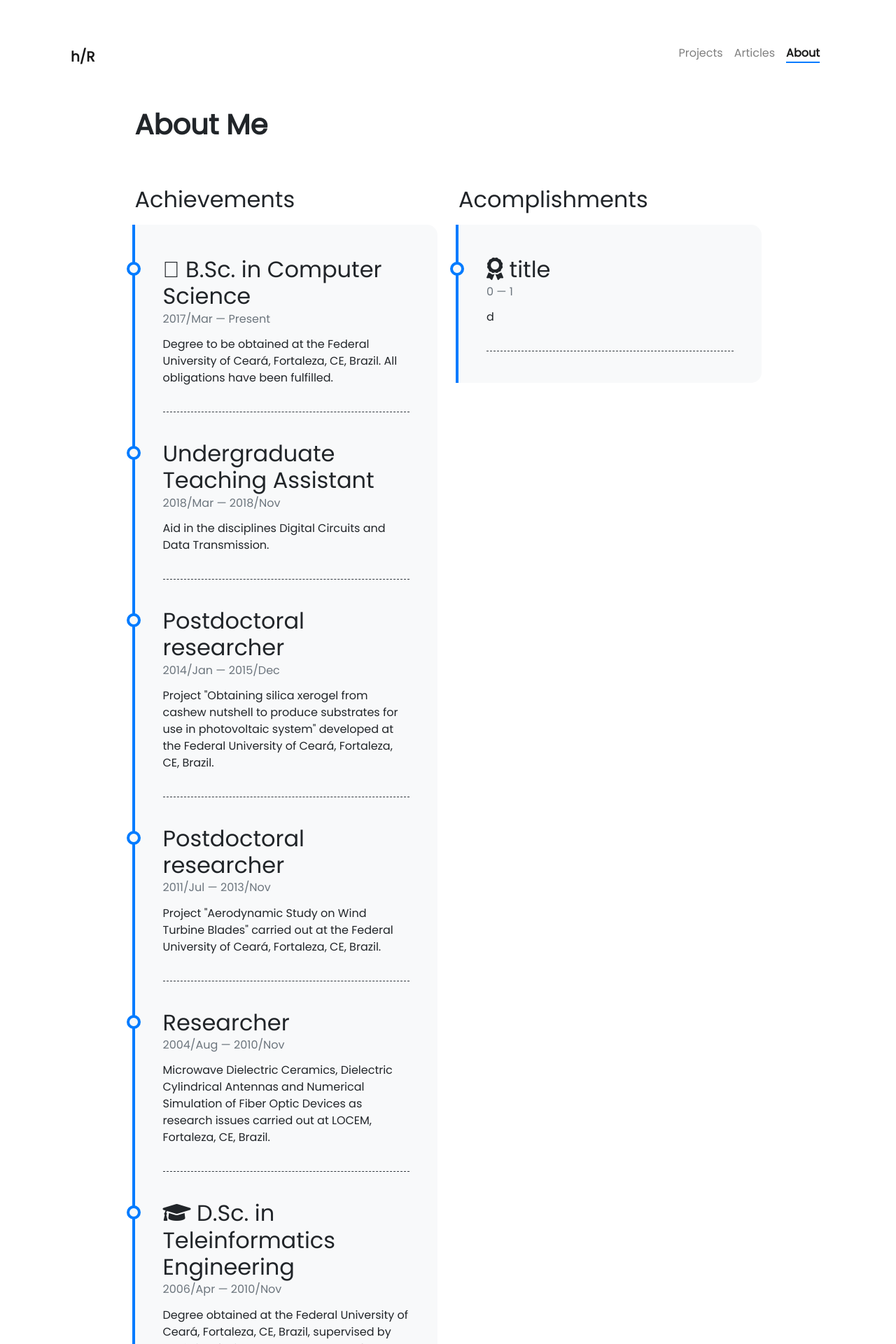
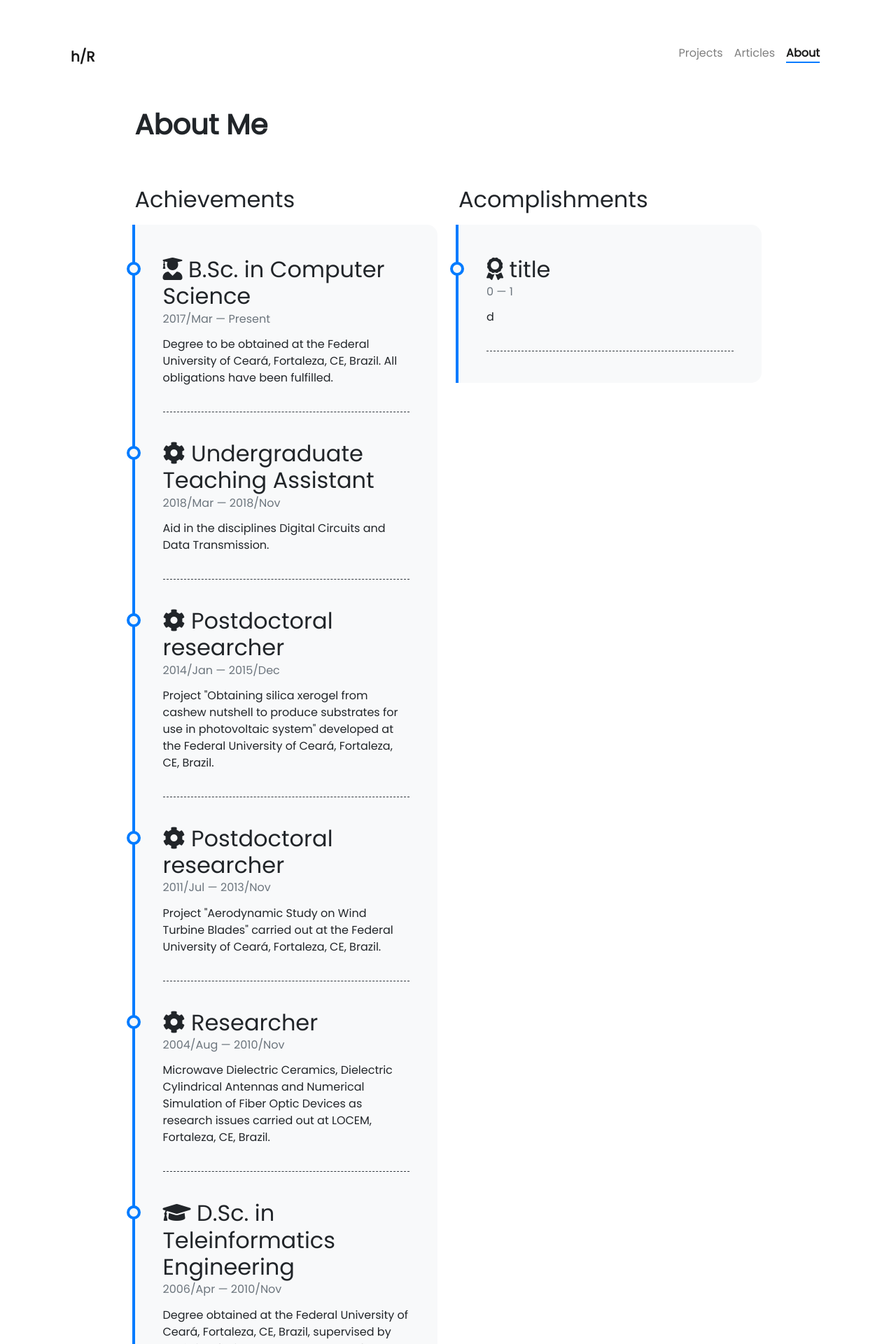
Before and after one commit to helioRocha/heliorocha.github.io, a Jekyll site: the page built from pages/about.md, in a window 1280 px wide. Shown: the top 1920 px of the page at 70% size. Built offline with Jekyll 4.4.1, drawn with Linux system fonts in a browser that asks for light colours; nearby versions of some CDN libraries.

Commit message:
Update timeline.yml

```diff
--- a/_data/timeline.yml
+++ b/_data/timeline.yml
@@ -1,28 +1,28 @@
-- title: <i class="fal fa-graduation-cap"></i> B.Sc. in Computer Science
+- title: <i class="fas fa-user-graduate"></i> B.Sc. in Computer Science
   from: 2017/Mar
   to: Present
   description: Degree to be obtained at the Federal University of Ceará, Fortaleza, CE, Brazil.
                All obligations have been fulfilled.
 
-- title: Undergraduate Teaching Assistant
+- title: <i class="fas fa-cog"></i> Undergraduate Teaching Assistant
   from: 2018/Mar
   to: 2018/Nov
   description: Aid in the disciplines Digital Circuits and Data Transmission.
 
-- title: Postdoctoral researcher
+- title: <i class="fas fa-cog"></i> Postdoctoral researcher
   from: 2014/Jan
   to: 2015/Dec
   description: Project "Obtaining silica xerogel from cashew nutshell to produce
                substrates for use in photovoltaic system" developed at the
                Federal University of Ceará, Fortaleza, CE, Brazil.
 
-- title: Postdoctoral researcher
+- title: <i class="fas fa-cog"></i> Postdoctoral researcher
   from: 2011/Jul
   to: 2013/Nov
   description: Project "Aerodynamic Study on Wind Turbine Blades" carried out at the
                Federal University of Ceará, Fortaleza, CE, Brazil.
 
-- title: Researcher
+- title: <i class="fas fa-cog"></i> Researcher
   from: 2004/Aug
   to: 2010/Nov
   description: Microwave Dielectric Ceramics, Dielectric Cylindrical Antennas and Numerical
@@ -47,7 +47,7 @@
   to: 2003/Dec
   description: Degree obtained at the Federal University of Ceará, Fortaleza, CE, Brazil.
 
-- title: Intern
+- title: <i class="fas fa-cog"></i> Intern
   from: 2003/Sep
   to: 2003/Nov
   description: Analytical determinations of wheat profile and derivatives at the
```
